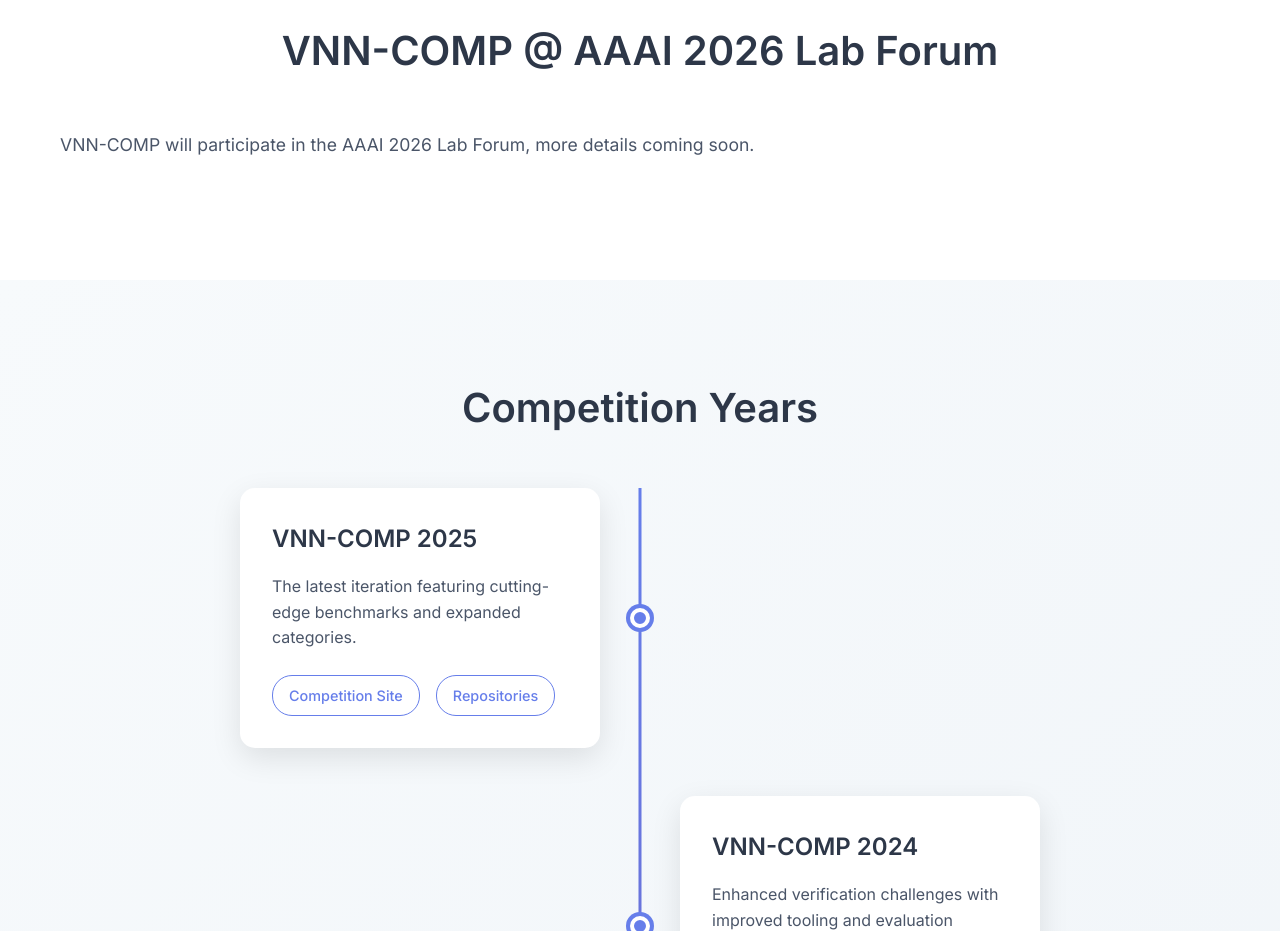
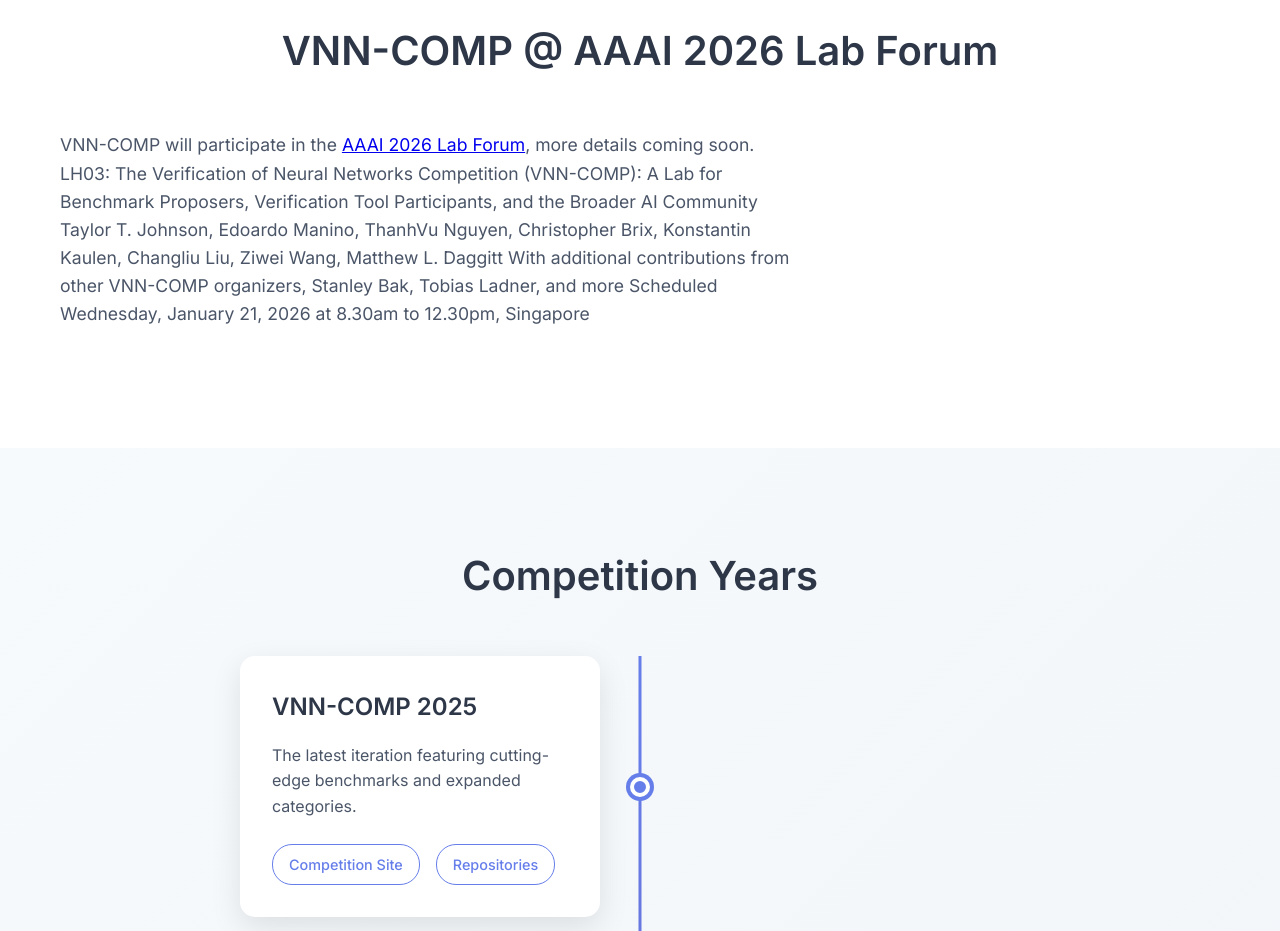
Before and after one commit to VNN-COMP/vnn-comp.github.io, a plain HTML site: page index.html in a window 1280 px wide. Shown: the part 1700-2631 px from the top of the page. Drawn offline with Linux system fonts and the light colour scheme.

Commit message:
Enhance VNN-COMP description with event link and details
Updated event details for VNN-COMP participation.

```diff
--- a/index.html
+++ b/index.html
@@ -87,7 +87,13 @@
                 <div class="about-content">
                     <div class="about-text">
                         <p>
-                            VNN-COMP will participate in the AAAI 2026 Lab Forum, more details coming soon.
+                            VNN-COMP will participate in the <a href="https://aaai.org/conference/aaai/aaai-26/tutorial-and-lab-forum-call/">AAAI 2026 Lab Forum</a>, more details coming soon.
+
+                            LH03: The Verification of Neural Networks Competition (VNN-COMP): A Lab for Benchmark Proposers, Verification Tool Participants, and the Broader AI Community
+                            Taylor T. Johnson, Edoardo Manino, ThanhVu Nguyen, Christopher Brix, Konstantin Kaulen, Changliu Liu, Ziwei Wang, Matthew L. Daggitt
+                            With additional contributions from other VNN-COMP organizers, Stanley Bak, Tobias Ladner, and more
+
+                            Scheduled Wednesday, January 21, 2026 at 8.30am to 12.30pm, Singapore
                         </p>
                     </div>
                 </div>
```
